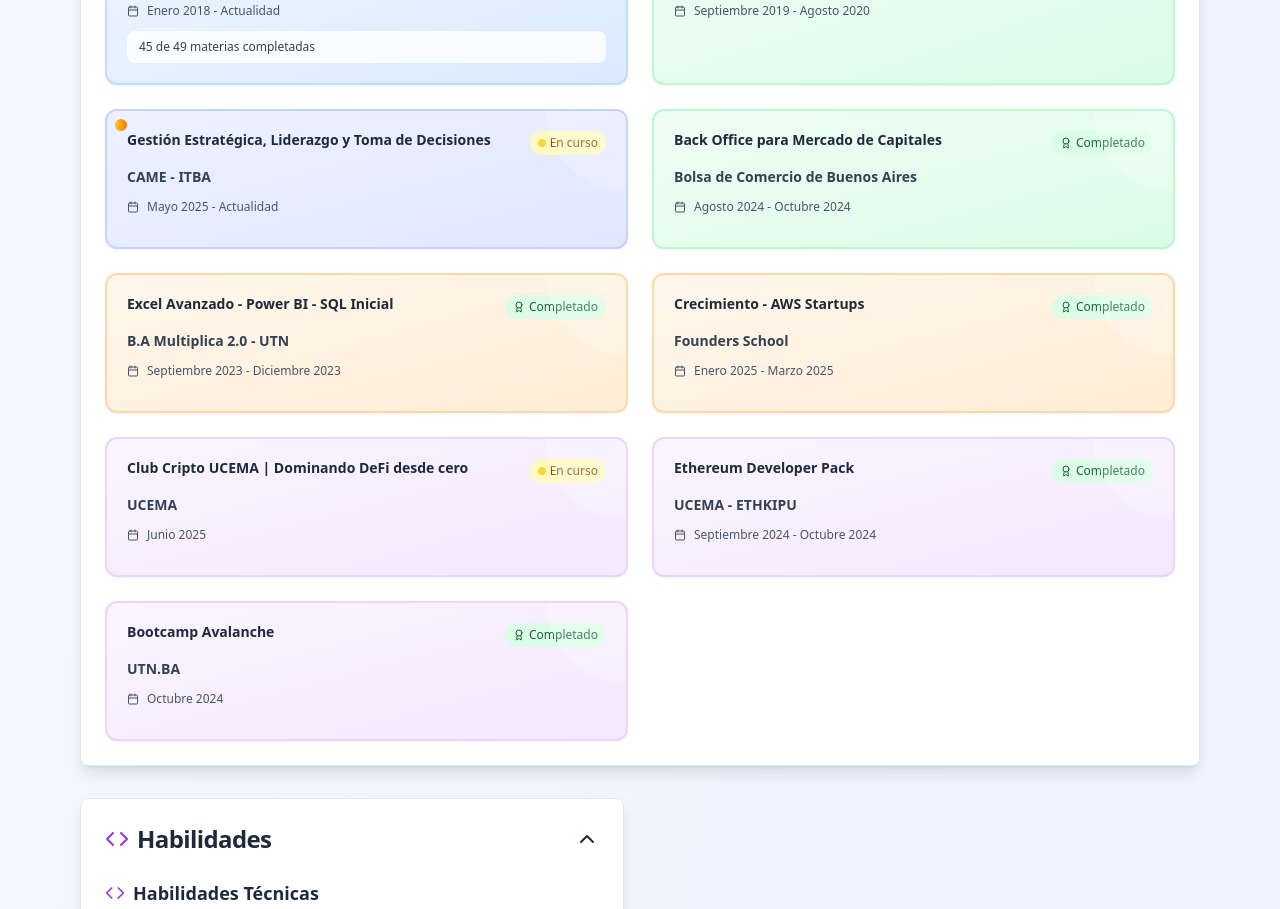
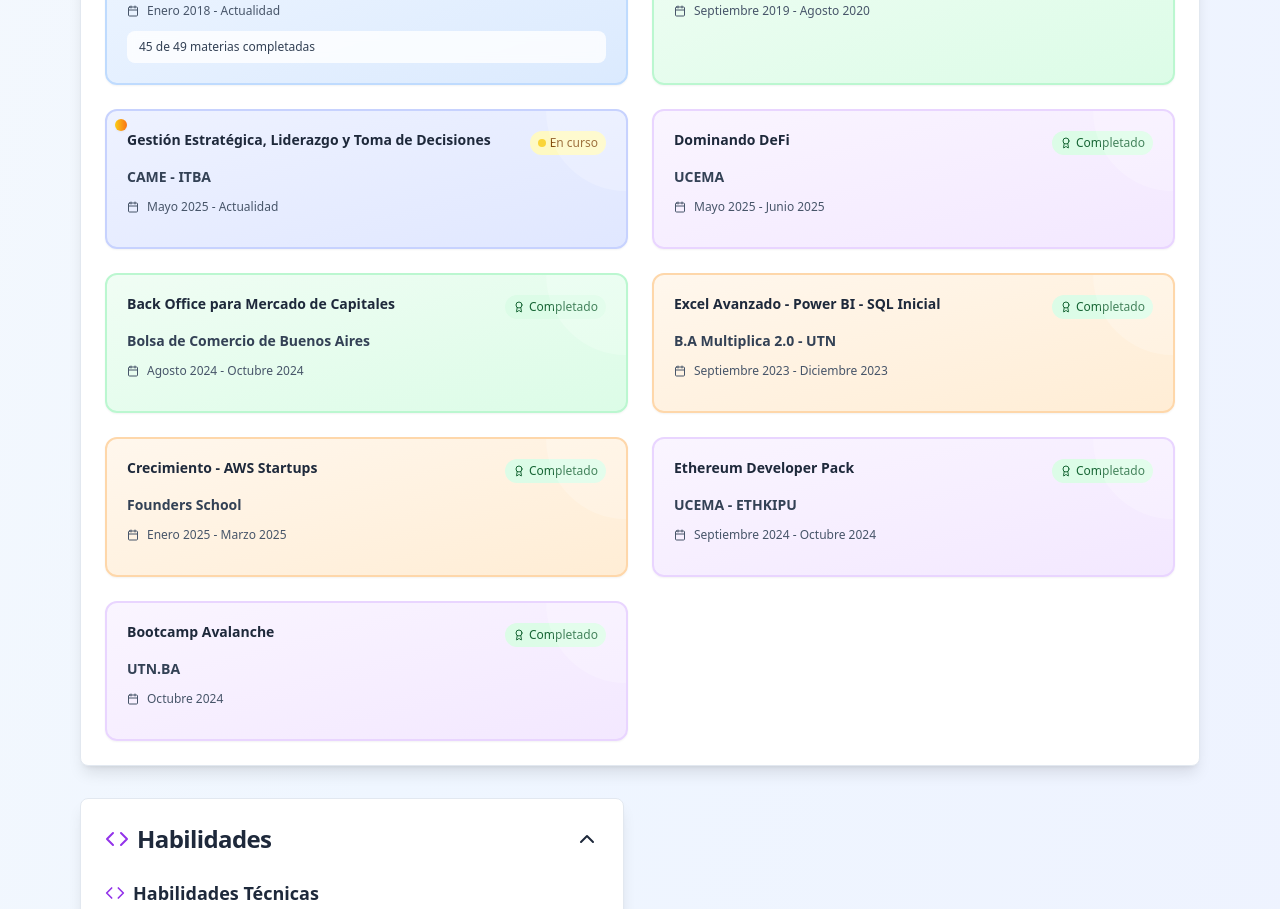
Before and after one commit to leocagli/cagli-cv-resume, a React (Vite) app: page / in a window 1280 px wide. Shown: the part 2560-3469 px from the top of the page. Built offline with nearby package versions, Linux system fonts and the light colour scheme.

Commit message:
Add new education entry
Add a new entry for the user's education: "Dominando defi - UCEMA" between May and June.

```diff
--- a/src/components/EducationSection.tsx
+++ b/src/components/EducationSection.tsx
@@ -34,12 +34,20 @@ const EducationSection = () => {
       priority: 3
     },
     {
+      title: "Dominando DeFi",
+      institution: "UCEMA",
+      period: "Mayo 2025 - Junio 2025",
+      status: "Completado",
+      type: "blockchain",
+      priority: 4
+    },
+    {
       title: "Back Office para Mercado de Capitales",
       institution: "Bolsa de Comercio de Buenos Aires",
       period: "Agosto 2024 - Octubre 2024",
       status: "Completado",
       type: "finance",
-      priority: 4
+      priority: 5
     },
     {
       title: "Excel Avanzado - Power BI - SQL Inicial",
@@ -47,7 +55,7 @@ const EducationSection = () => {
       period: "Septiembre 2023 - Diciembre 2023",
       status: "Completado",
       type: "tech",
-      priority: 5
+      priority: 6
     },
     {
       title: "Crecimiento - AWS Startups",
@@ -55,14 +63,6 @@ const EducationSection = () => {
       period: "Enero 2025 - Marzo 2025",
       status: "Completado",
       type: "tech",
-      priority: 6
-    },
-    {
-      title: "Club Cripto UCEMA | Dominando DeFi desde cero",
-      institution: "UCEMA",
-      period: "Junio 2025",
-      status: "En curso",
-      type: "blockchain",
       priority: 7
     },
     {
```
